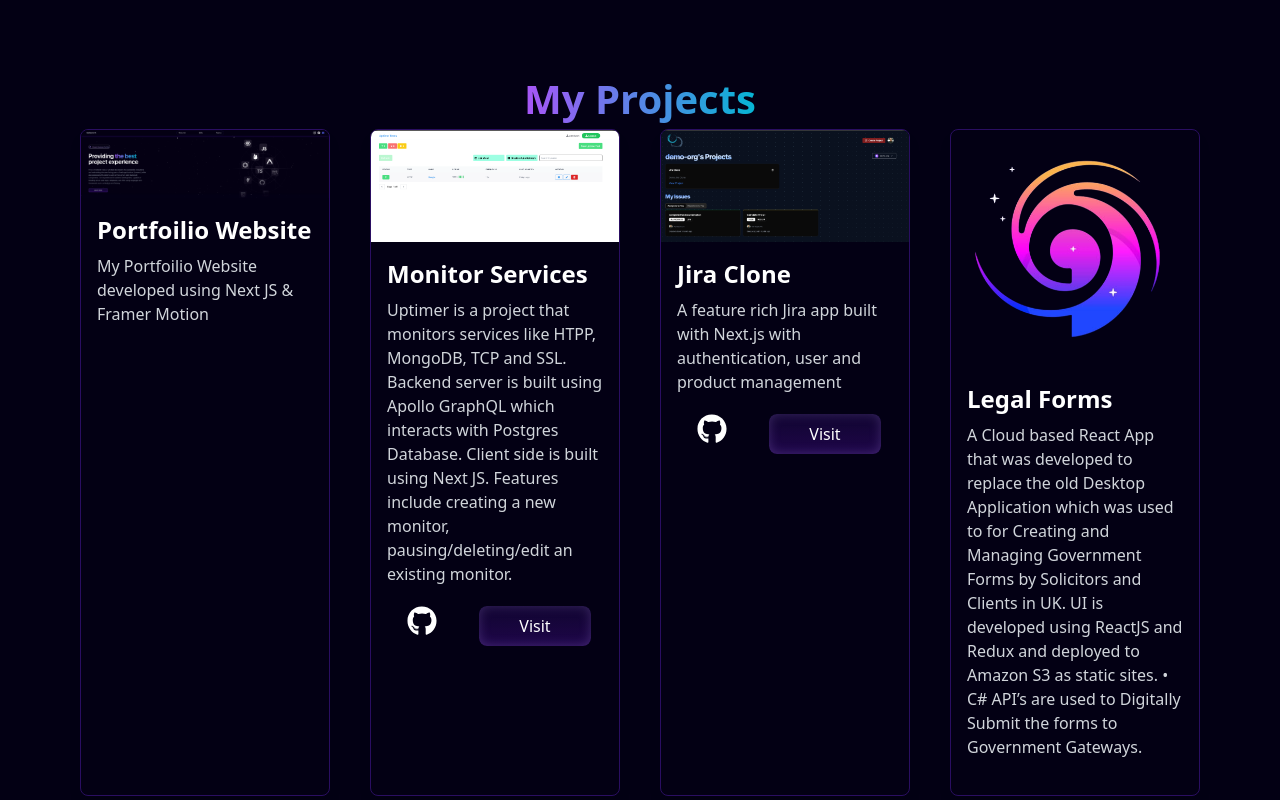
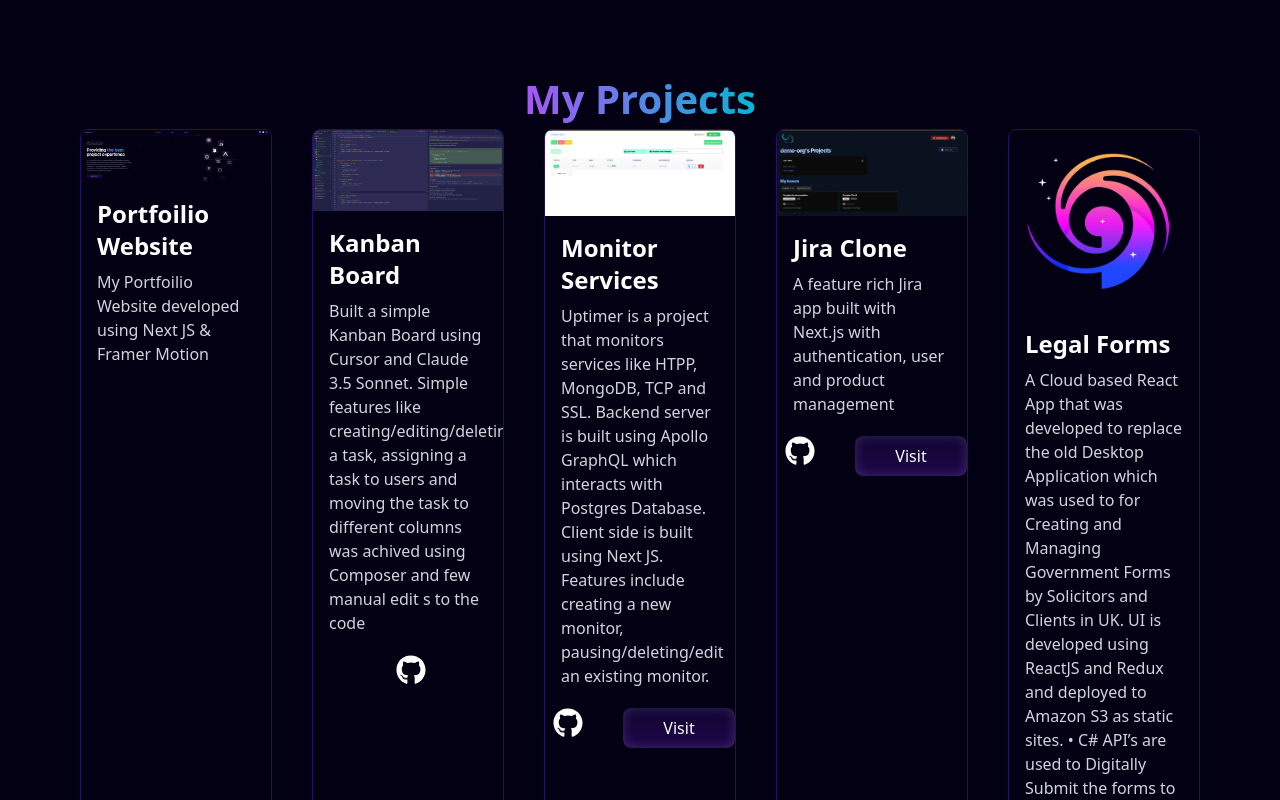
Before and after one commit to abhilashdk2016/abhilash-portfolio, a Next.js app: page / in a window 1280 px wide. Shown: the part 1300-2100 px from the top of the page. Built offline with nearby package versions, Linux system fonts and the light colour scheme; a web font is replaced by a local one.

Commit message:
Added kanban project to projects

```diff
--- a/components/main/Projects.tsx
+++ b/components/main/Projects.tsx
@@ -15,6 +15,12 @@
           src="/portfolio.png"
           title="Portfoilio Website"
           description="My Portfoilio Website developed using Next JS & Framer Motion"
+        />
+        <ProjectCard
+          src="/kanban_cursorai.png"
+          title="Kanban Board"
+          description="Built a simple Kanban Board using Cursor and Claude 3.5 Sonnet. Simple features like creating/editing/deleting a task, assigning a task to users and moving the task to different columns was achived using Composer and few manual edit s to the code"
+          github='https://github.com/abhilashdk2016/kanban-cursorai'
         />
         <ProjectCard
           src="/uptimer.png"
```
Also changed, not shown: public/kanban_cursorai.png (added).
